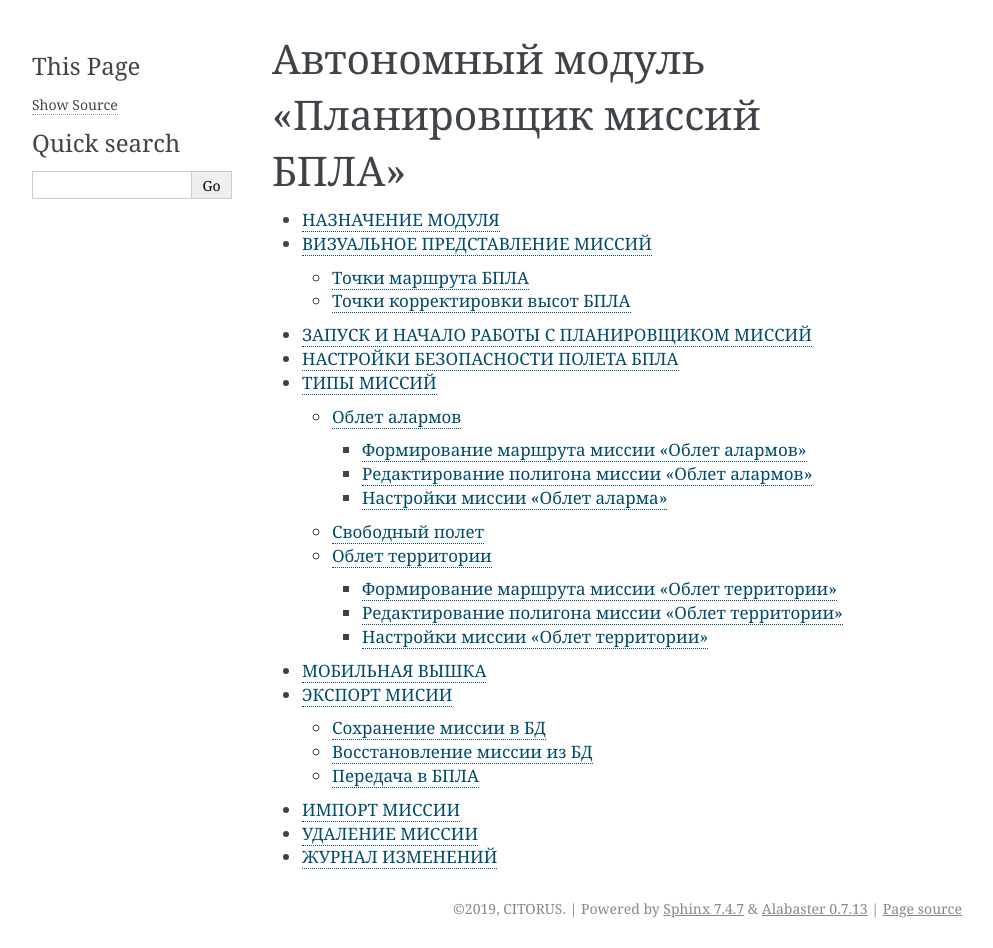
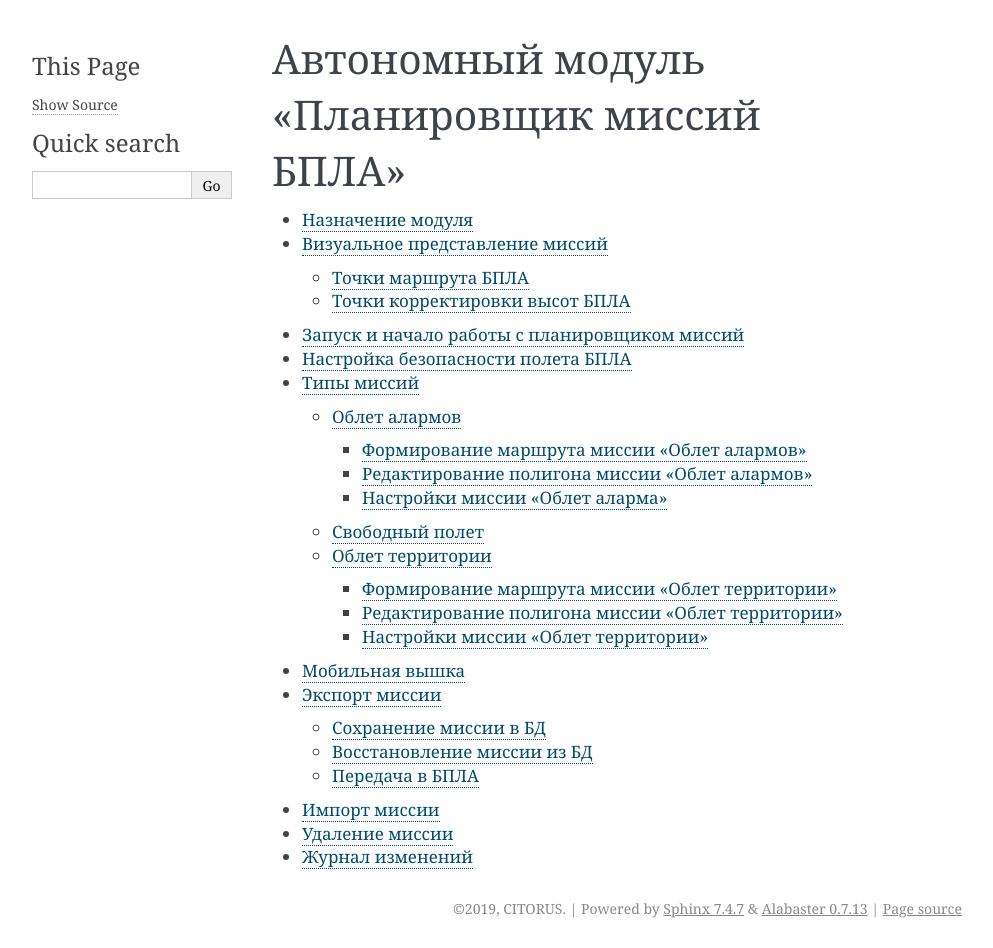
Before and after one commit to Ahcbiint/bpla, a Sphinx documentation site: the page built from source/index.rst, in a window 1280 px wide. Shown: the whole page, without its empty margins (148-1141 px from the left). Built offline with Sphinx 7.4.7, drawn with Linux system fonts in a browser that asks for light colours; formulas are drawn with MathJax 3.

Commit message:
Update bpla.rst

```diff
--- a/source/bpla.rst
+++ b/source/bpla.rst
@@ -1,4 +1,4 @@
-НАЗНАЧЕНИЕ МОДУЛЯ
+Назначение модуля
 ==================
 
 Планировщик миссий БПЛА – это автономный модуль, который встраивается в программные продукты, разработанные на базе платформы автоматизации «CITORUS» (в частности – в систему «Кедр»). Модуль предназначен для формирования миссий беспилотных летательных аппаратов (далее – *БПЛА*) с целью их дальнейшей загрузки в БПЛА. Пользователями модуля являются выездные рейдовые группы управления лесами в Приморском крае.
@@ -15,7 +15,7 @@
 - **Свободный полет** – при формировании миссии данного типа пользователь вручную указывает маршрут облета требуемой территории, настраивает параметры облета и, при необходимости, указывает последовательность действий БПЛА в каждой поворотной точке маршрута. При выполнении миссии данного типа создание ортофотоплана не предусмотрено.
 - **Мобильная вышка** – при формировании миссии данного типа пользователь вручную указывает на карте точку взлета БПЛА и радиус окружности, для которой необходимо создать панорамную фотосъемку местности.
 
-ВИЗУАЛЬНОЕ ПРЕДСТАВЛЕНИЕ МИССИЙ
+Визуальное представление миссий
 ===============================
 
 При формировании миссии с помощью планировщика миссий БПЛА визуальное представление миссии отображается на карте (рис. 1).
@@ -114,7 +114,7 @@
 
            Рисунок 6 – Параметры точки корректировки высоты
 
-ЗАПУСК И НАЧАЛО РАБОТЫ С ПЛАНИРОВЩИКОМ МИССИЙ
+Запуск и начало работы с планировщиком миссий
 =============================================
 
 Чтобы создать миссию, в системе «Кедр», в меню быстрого доступа к функциональности нажмите на кнопку **Карта** (рис. 7).
@@ -160,7 +160,7 @@
 
            Рисунок 9 – Панель управления миссией
 
-НАСТРОЙКИ БЕЗОПАСНОСТИ ПОЛЕТА БПЛА
+Настройка безопасности полета БПЛА
 ==================================
 
 Для всех типов миссий (см. раздел данного руководства `Типы миссий`_) действуют настройки безопасности полета.
@@ -203,7 +203,7 @@
 
            Рисунок 11 – Настройки безопасности
 
-ТИПЫ МИССИЙ
+Типы миссий
 ===========
 
 Облет алармов
@@ -719,7 +719,7 @@
 
            Рисунок 56 – Диалоговое окно
 
-МОБИЛЬНАЯ ВЫШКА
+Мобильная вышка
 ===============
 
 При формировании миссии типа **Мобильная вышка** вручную указывается точка взлета БПЛА и радиус окружности территории, для которой необходимо создать панорамную фотосъемку местности.
@@ -774,8 +774,8 @@
 
            Рисунок 59 – Настройки мобильной вышки
 
-ЭКСПОРТ МИСИИ
-=============
+Экспорт миссии
+==============
 
 Созданную миссию можно сохранить следующими способами:
 
@@ -863,7 +863,7 @@
 
 В папку, указанную в настройках браузера для загрузки файлов из сети Интернет, сохранится файл **flight_mission.csv**. Данный файл содержит конфигурацию созданной миссии. Загрузите этот файл в БПЛА с помощью веб-приложения Litchi. Загрузка осуществляется в соответствии с документацией производителя веб-приложения.
 
-ИМПОРТ МИССИИ
+Импорт миссии
 =============
 
 Миссию, которая была сохранена в файл формата CSV, можно импортировать в систему, например, для того, чтобы редактировать настройки миссии и/или сохранить ее в БД.
@@ -890,7 +890,7 @@
 
            Рисунок 66 – Импортированная миссия
 
-УДАЛЕНИЕ МИССИИ
+Удаление миссии
 ===============
 
 Если требуется полностью удалить конфигурацию созданной миссии, сверните панель планировщика миссий нажатием на кнопку |image1| **Планировщик миссий БПЛА** (рис. 67).
@@ -911,7 +911,7 @@
 
            Рисунок 68 – Настройки по умолчанию
 
-ЖУРНАЛ ИЗМЕНЕНИЙ
+Журнал изменений
 ================
 
 +-----------+--------------+----------------------------------------+
```
